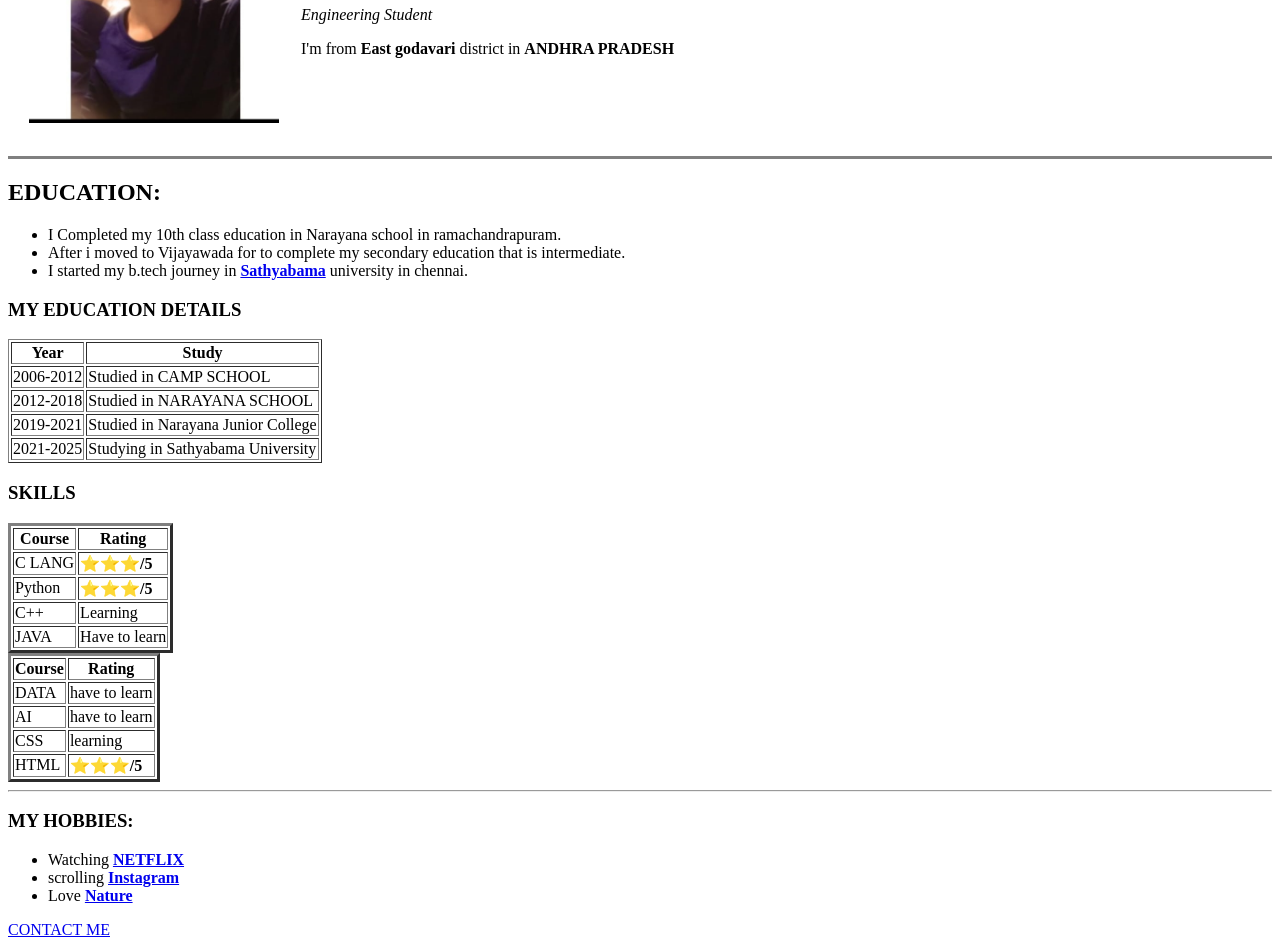
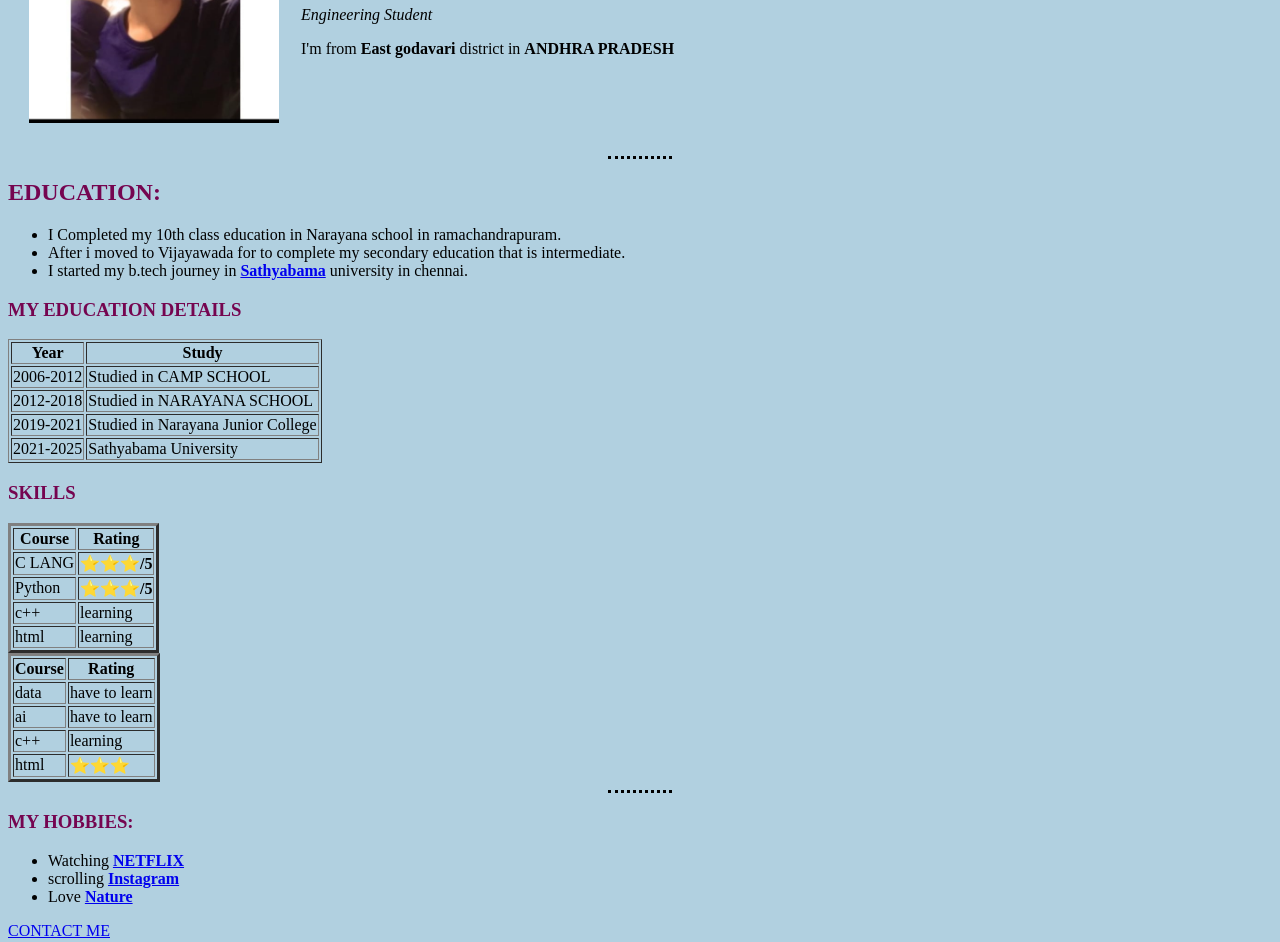
Before and after one commit to sai-sasank09/cv, a plain HTML site: page index.html in a window 1280 px wide. Shown: the part 156-1098 px from the top of the page. Drawn offline with Linux system fonts and the light colour scheme; files that its build step writes are made by us from their sources.

Commit message:
Update index.html

```diff
--- a/index.html
+++ b/index.html
@@ -3,9 +3,12 @@
   <head>
     <meta charset="utf-8">
     <title>SANJEEV P</title>
+    <link rel="stylesheet" href="css/styles.css">
+
+
   </head>
   <body>
-    <table   cellspacing='20'>
+    <table  cellspacing='20'>
       <tr>
         <td><img src="imgme.jpeg" height="250" width="250" alt="Sasank"></td>
         <td><h1>SANJEEV SAI SASANK</h1>
@@ -13,7 +16,7 @@
 
       </tr>
     </table>
-    <hr size="3" noshade />
+    <hr >
     <h2>EDUCATION:</h2>
       <ul>
         <li>I Completed my 10th class education in Narayana school in ramachandrapuram.</li>
@@ -24,6 +27,7 @@
       <table border="1">
         <thead>
           <th>Year</th>
+
           <th>Study</th>
         </thead>
         <tbody>
@@ -41,7 +45,8 @@
           </tr>
           <tr>
             <td>2021-2025</td>
-            <td>Studying in Sathyabama University</td>
+            <td>Sathyabama University</td>
+          </tr>
         </tbody>
       </table>
       <h3>SKILLS</h3>
@@ -59,12 +64,12 @@
               <td>⭐️⭐️⭐️<b>/5</b></td>
             </tr>
             <tr>
-              <td>C++</td>
-              <td>Learning</td>
+              <td>c++</td>
+              <td>learning</td>
             </tr>
             <tr>
-              <td>JAVA</td>
-              <td>Have to learn</td>
+              <td>html</td>
+              <td>learning</td>
             </tr>
           </table>
 
@@ -74,20 +79,20 @@
             <th>Course</th>
             <th>Rating</th>
             <tr>
-              <td>DATA</td>
+              <td>data</td>
               <td>have to learn</td>
             </tr>
             <tr>
-              <td>AI</td>
+              <td>ai</td>
               <td>have to learn</td>
             </tr>
             <tr>
-              <td>CSS</td>
+              <td>c++</td>
               <td>learning</td>
             </tr>
             <tr>
-              <td>HTML</td>
-              <td>⭐️⭐️⭐️<b>/5</b></td>
+              <td>html</td>
+              <td>⭐️⭐️⭐️</td>
             </tr>
           </table>
 
```
